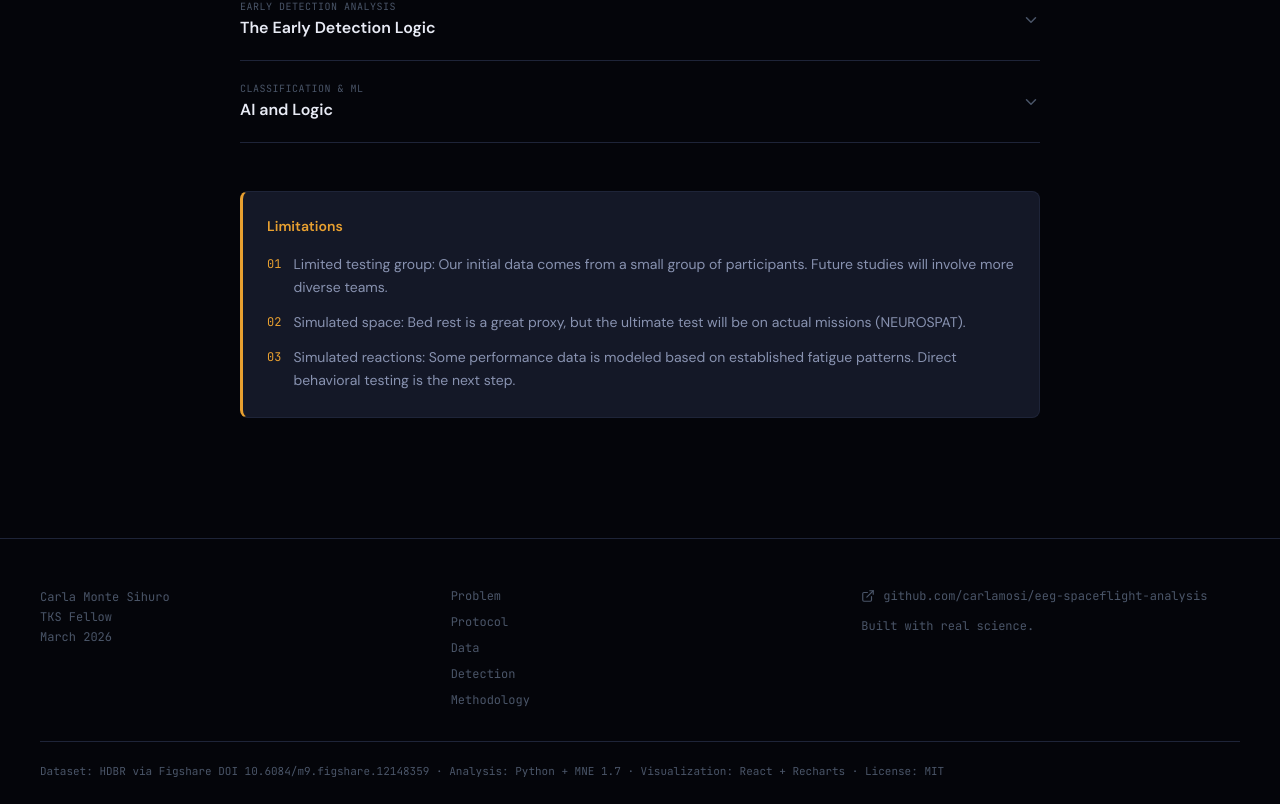
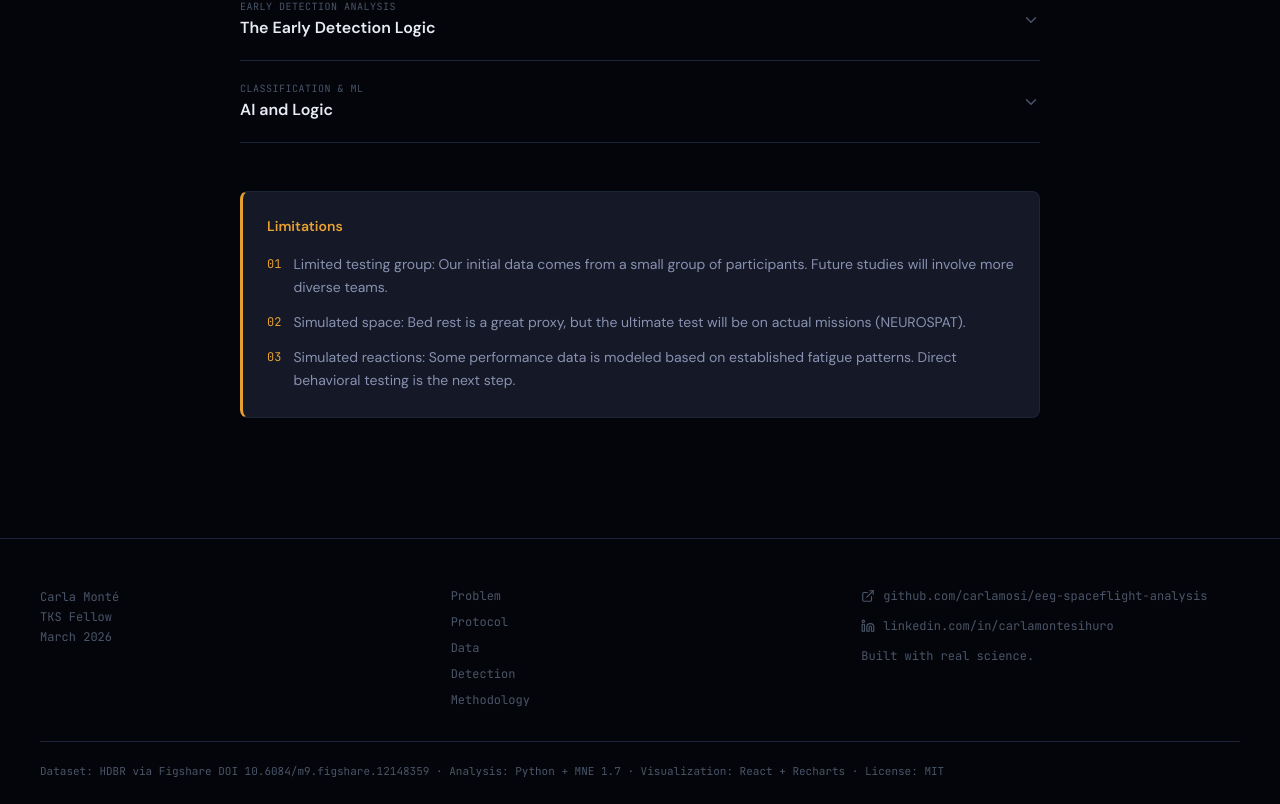
Before and after one commit to carlamosi/eeg-spaceflight-analysis, a React (Vite) app in the folder dashboard/: page / in a window 1280 px wide. Shown: the part 7044-7848 px from the top of the page. Built offline with nearby package versions, Linux system fonts and the light colour scheme; a web font is replaced by a local one.

Commit message:
fix: update name and add linkedin link in footer

```diff
--- a/dashboard/src/components/Footer.tsx
+++ b/dashboard/src/components/Footer.tsx
@@ -1,4 +1,4 @@
-import { ExternalLink } from 'lucide-react';
+import { ExternalLink, Linkedin } from 'lucide-react';
 
 const NAV_LINKS = [
   { label: 'Problem', href: '#problem' },
@@ -30,7 +30,7 @@ export default function Footer() {
           {/* Left: identity */}
           <div style={{ display: 'flex', flexDirection: 'column', gap: '8px' }}>
             <span className="font-mono" style={{ fontSize: '12px', color: 'var(--text-muted)', lineHeight: 1.7 }}>
-              Carla Monte Sihuro<br />
+              Carla Monté<br />
               TKS Fellow<br />
               March 2026
             </span>
@@ -71,6 +71,24 @@ export default function Footer() {
               <ExternalLink size={14} />
               <span className="font-mono" style={{ fontSize: '12px' }}>github.com/carlamosi/eeg-spaceflight-analysis</span>
             </a>
+
+            <a
+              href="https://www.linkedin.com/in/carlamontesihuro/"
+              target="_blank"
+              rel="noopener noreferrer"
+              style={{
+                display: 'inline-flex',
+                alignItems: 'center',
+                gap: '8px',
+                color: 'var(--text-muted)',
+                transition: 'color 200ms',
+              }}
+              onMouseEnter={e => ((e.currentTarget as HTMLAnchorElement).style.color = 'var(--text-secondary)')}
+              onMouseLeave={e => ((e.currentTarget as HTMLAnchorElement).style.color = 'var(--text-muted)')}
+            >
+              <Linkedin size={14} />
+              <span className="font-mono" style={{ fontSize: '12px' }}>linkedin.com/in/carlamontesihuro</span>
+            </a>
             <span className="font-mono" style={{ fontSize: '12px', color: 'var(--text-muted)' }}>Built with real science.</span>
           </div>
         </div>
```
